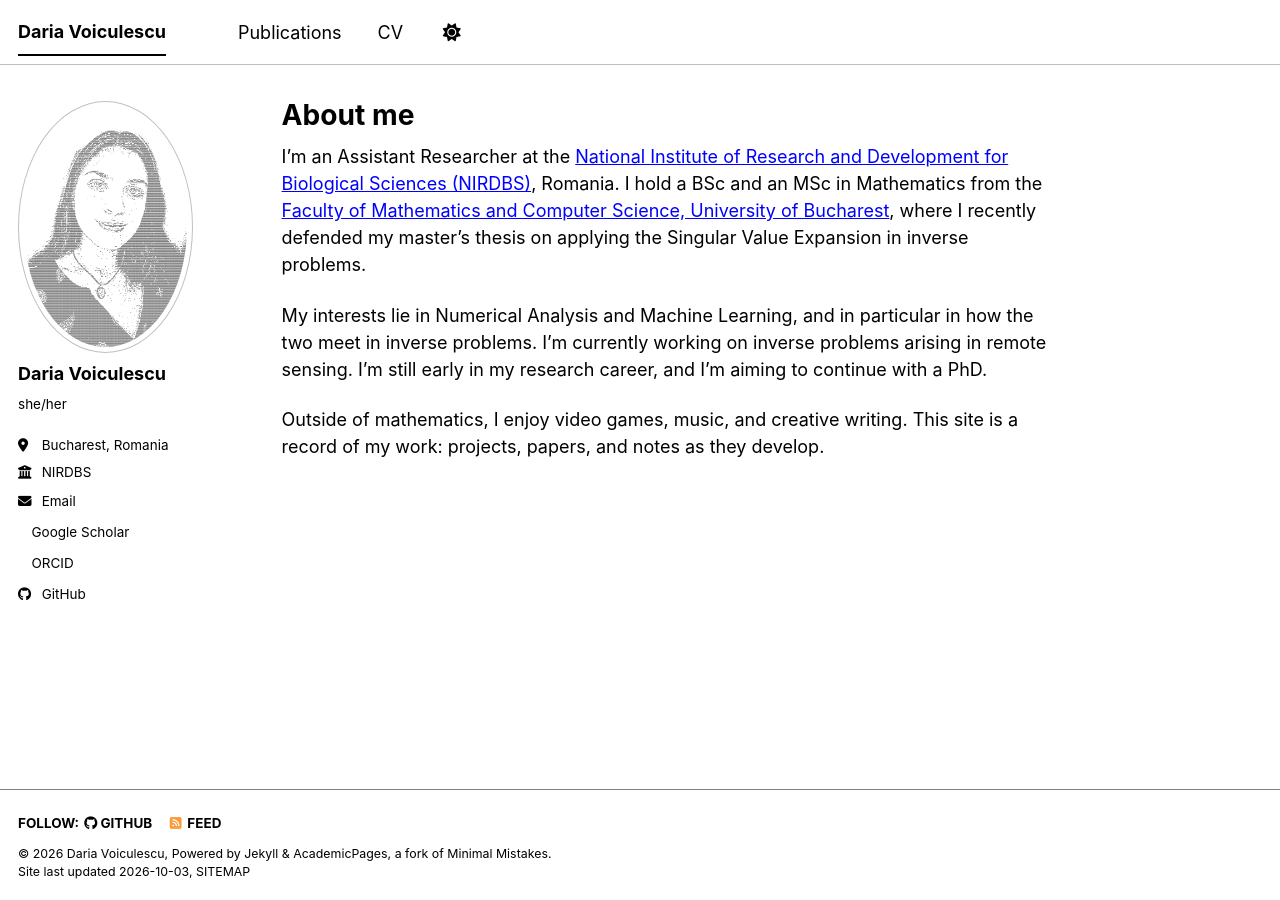
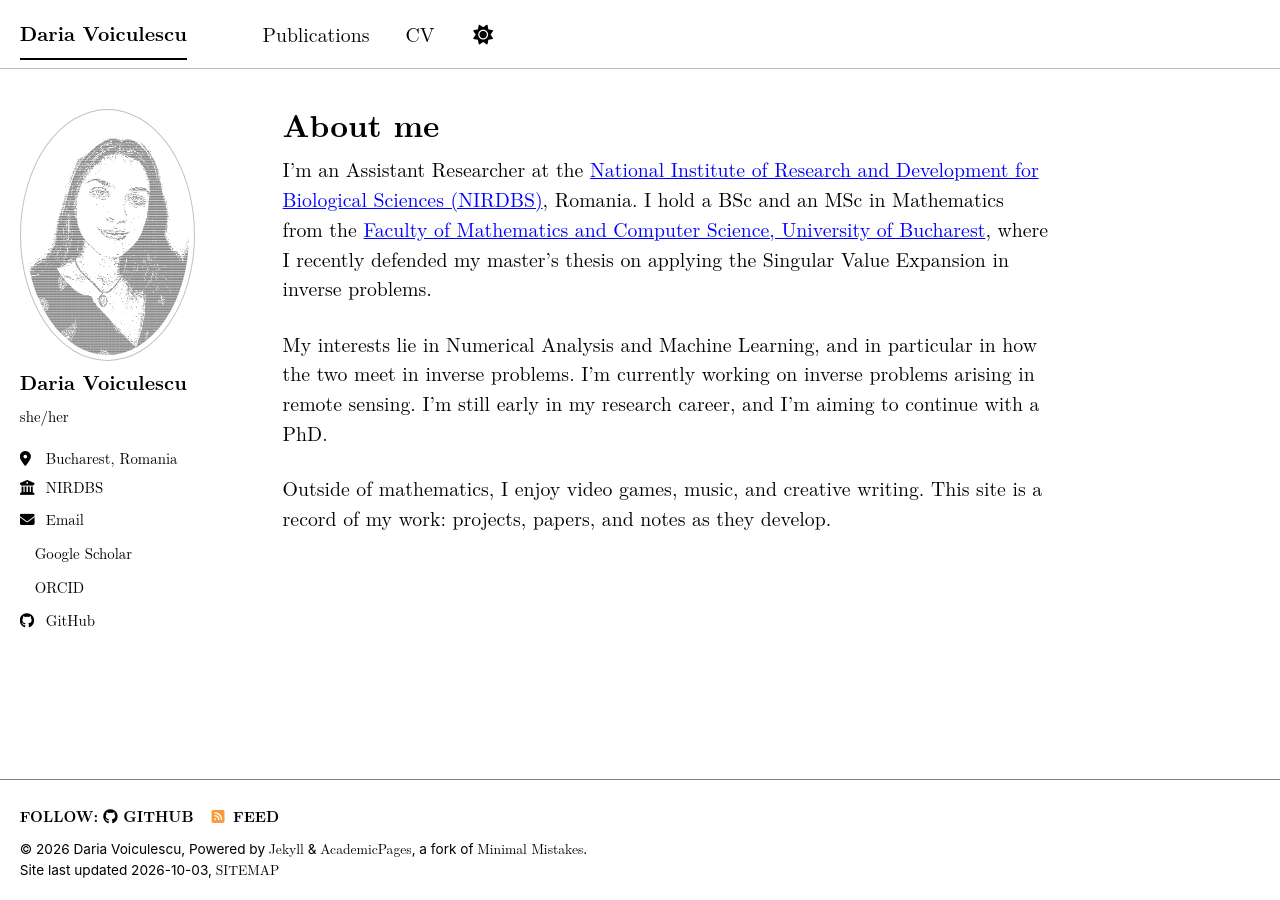
Before and after one commit to dariavoiculescu/dariavoiculescu.github.io, a Jekyll site: the page built from _pages/about.md, in a window 1280 px wide. Built offline with Jekyll 4.4.1, drawn with Linux system fonts in a browser that asks for light colours; some web fonts are replaced; a style sheet for code colours, icons or effects is not loaded.

Commit message:
Update main.scss

```diff
--- a/assets/css/main.scss
+++ b/assets/css/main.scss
@@ -37,3 +37,20 @@
     "layout/sidebar",
     "layout/json_cv"
 ;
+
+/* Computer Modern font */
+body, h1, h2, h3, h4, h5, h6, p, li, a, blockquote,
+.masthead, .sidebar, .page__content, .archive__item,
+.author__bio, .author__urls, .page__footer, input, button {
+  font-family: "Computer Modern Serif", "Latin Modern Roman", Georgia, serif !important;
+}
+
+body { font-size: 1.1em; }
+
+/* Sidebar: scroll if taller than the window (desktop only) */
+@media (min-width: 64em) {
+  .sidebar {
+    max-height: calc(100vh - 2em);
+    overflow-y: auto;
+  }
+}
```
